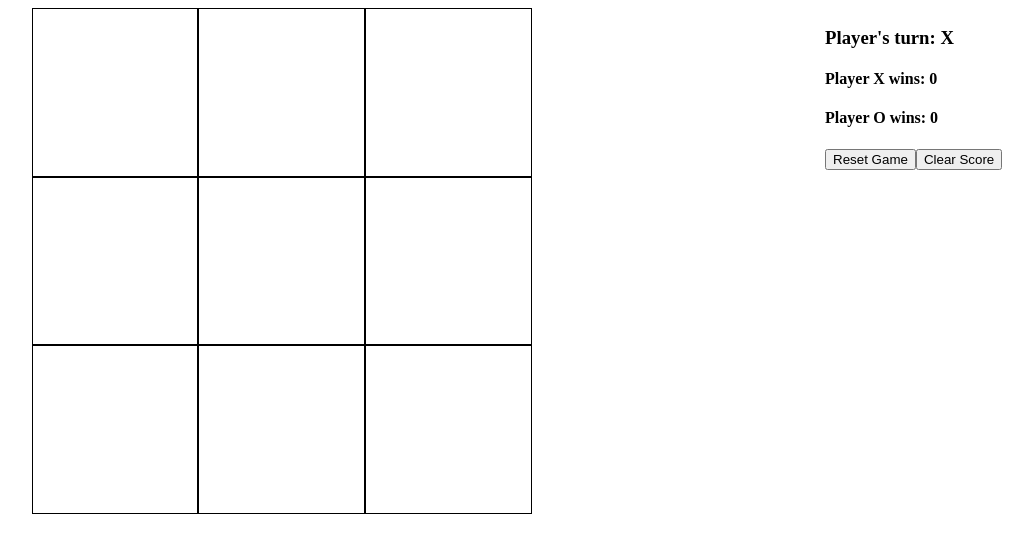
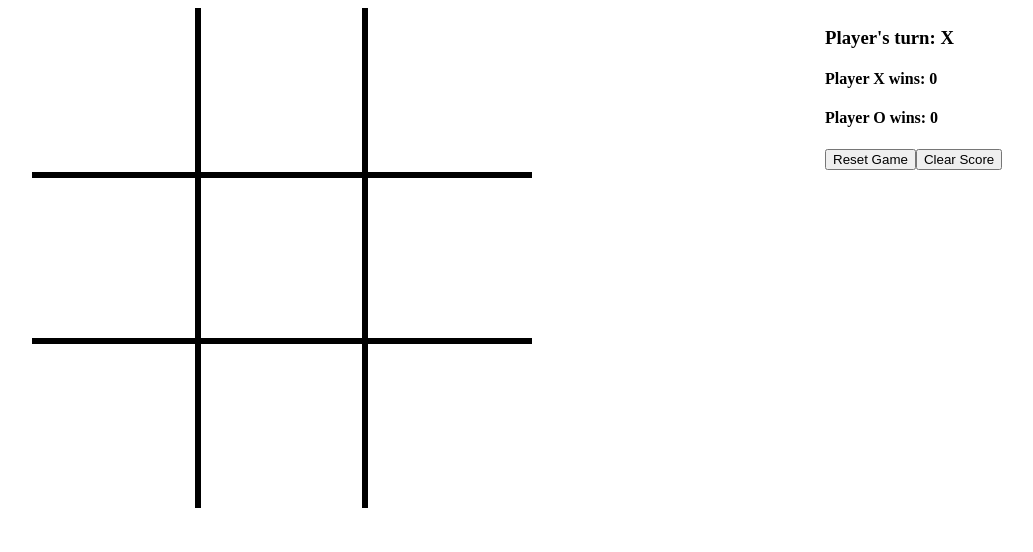
Before and after one commit to bryanstephens/vue-tic-tac-toe, a Vue app: page / in a window 1280 px wide. Shown: the top 552 px of the page, without its empty margins (123-1156 px from the left). Built offline with nearby package versions, Linux system fonts and the light colour scheme.

Commit message:
Changing game board to look more like a tic-tac-toe grid

```diff
--- a/src/components/Game-Board.vue
+++ b/src/components/Game-Board.vue
@@ -1,31 +1,41 @@
 <template>
-  <div class="game-board">
-    <template v-for="(moveRow, rowKey, rowIndex) in moves">
-      <div v-for="(moveCol, colKey, colIndex) in moveRow" @click="playerSelect" class="grid-square" v-bind:data-x="colKey" v-bind:data-y="rowKey">
-        {{moves[rowKey][colKey]}}
-      </div>
-    </template>
-  </div>
+  <table cellspacing="0">
+    <tr v-for="(moveRow, rowKey, rowIndex) in moves">
+      <td v-for="(moveCol, colKey, colIndex) in moveRow" @click="playerSelect" v-bind:data-x="colKey" v-bind:data-y="rowKey">{{moves[rowKey][colKey]}}</td>
+    </tr>
+  </table>
 </template>
 
 <style>
-.game-board {
-  display: flex;
-  flex-direction: row;
-  flex-wrap: wrap;
+table {
   width: 500px;
   height: 500px;
 }
-
-.grid-square {
-  font-size: 40px;
-  border: 1px solid black;
-  flex-basis: calc(100% * (1/3) - 2px);
+td {
+  border: 3px solid black;
+  margin: 0px;
+  padding: 0px;
   width: calc(100% * (1/3));
   height: calc(100% * (1/3));
-  display: flex;
-  align-items: center;
-  justify-content: center;
+  font-size: 100px;
+  white-space: pre-wrap;
+  text-align: center;
+}
+
+td:first-child {
+  border-left: 0px;
+}
+
+td:last-child {
+  border-right: 0px;
+}
+
+tr:first-child td {
+  border-top: 0px;
+}
+
+tr:last-child td {
+  border-bottom: 0px;
 }
 </style>
 
@@ -33,6 +43,7 @@
 export default {
   methods: {
     playerSelect (event) {
+      console.log(event.target)
       var x = event.target.dataset.x
       var y = event.target.dataset.y
       if (!this.moves[y][x]) {
@@ -45,10 +56,6 @@ export default {
       type: String,
       required: true
     },
-    gameOver: {
-      type: Boolean,
-      required: true
-    },
     moves: {
       type: Array,
       required: true
--- a/src/components/game.vue
+++ b/src/components/game.vue
@@ -1,6 +1,6 @@
 <template>
   <div class="game-container">
-    <game-board v-bind:moves="moves" v-bind:player="player" v-on:chosen="processPlayerSelection" v-bind:gameOver="gameOver"></game-board>
+    <game-board v-bind:moves="moves" v-bind:player="player" v-on:chosen="processPlayerSelection"></game-board>
     <score-board v-bind:player="player" v-bind:wins="winsMap" v-on:resetGame="resetGame" v-on:resetScore="resetScore"></score-board>
   </div>
 </template>
@@ -59,7 +59,6 @@ export default {
     resetScore () {
       var resetScoreData = this.getDefaultData()
       resetScoreData.player = this.$data.player
-      resetScoreData.gameOver = this.$data.gameOver
       resetScoreData.moves = this.$data.moves
       Object.assign(this.$data, resetScoreData)
     }
```
